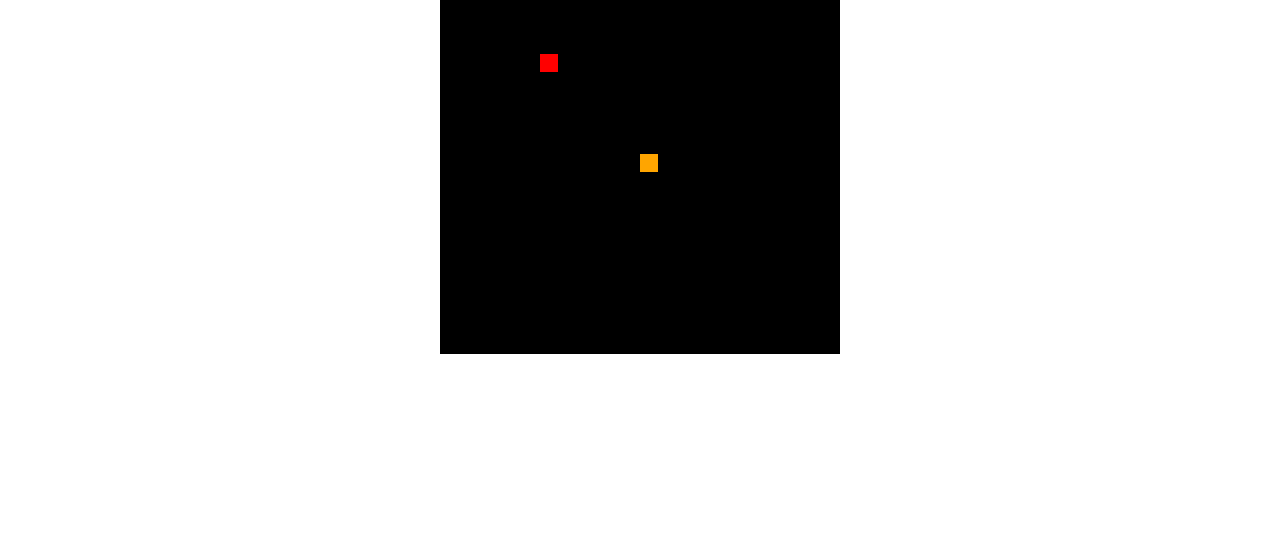
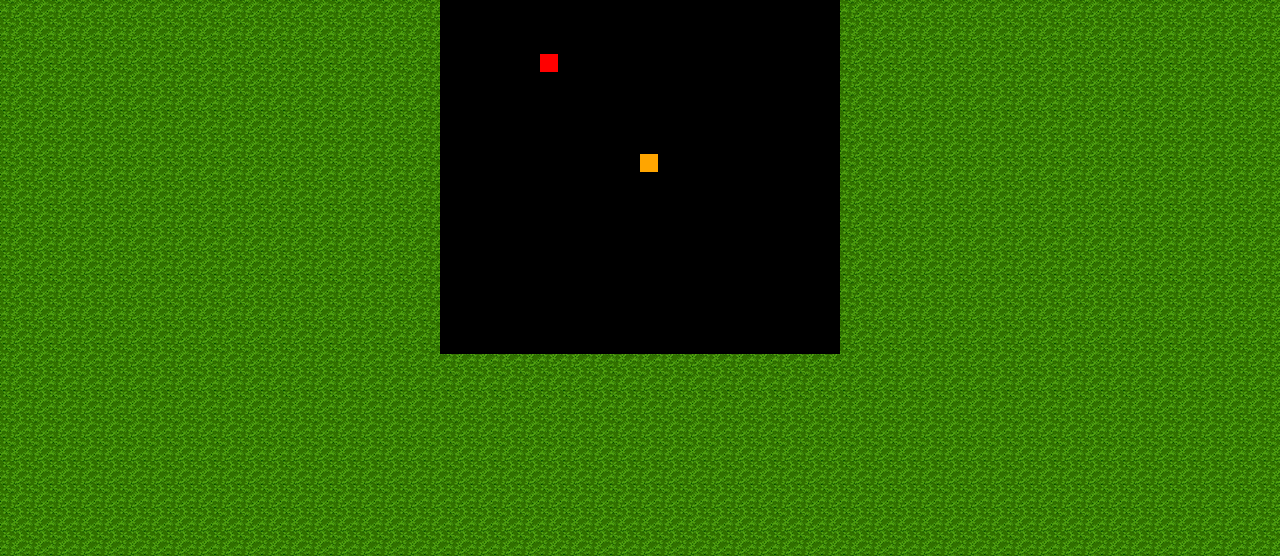
Before and after one commit to iambasilp/Snake-game-Javascript, a plain HTML site: page index.html in a window 1280 px wide. Shown: the part 244-800 px from the top of the page. Drawn offline with Linux system fonts and the light colour scheme.

Commit message:
background image added

```diff
--- a/style.css
+++ b/style.css
@@ -12,6 +12,7 @@ body {
     -moz-user-select: none;
     -ms-user-select: none;
     user-select: none;
+    background-image: url(./images/background.png);
 
 
 
@@ -22,7 +23,11 @@ body {
     top: 12rem;
     width: 100%;
   }
-
+#game{
+    border-radius: .5rem;
+    padding: 1rem;
+    overflow: hidden;
+}
   .wrapper {
     display: table;
     padding: 0;
```
Also changed, not shown: images/background.png (added).
